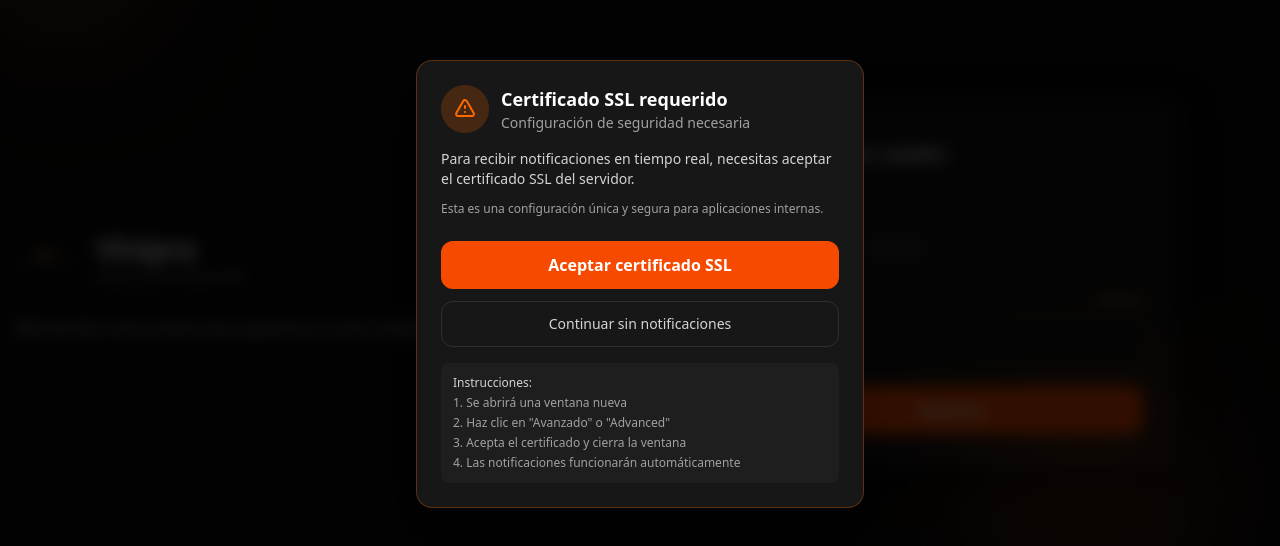
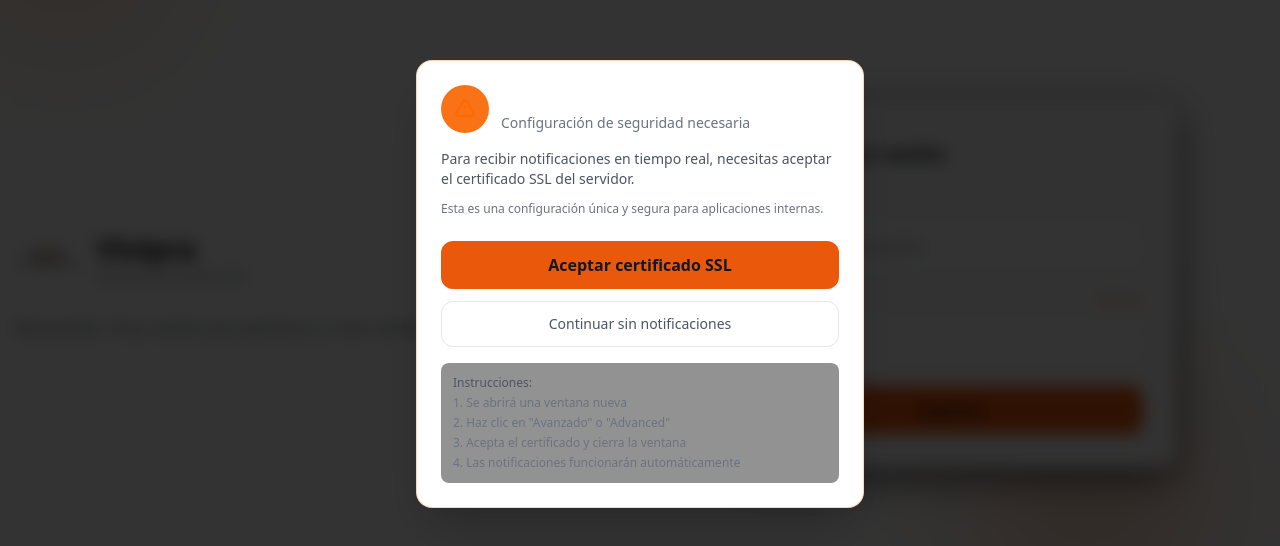
Before and after one commit to EmersonJimenezL/ticketsvvp, a React (Vite) app in the folder frontend/: page / in a window 1280 px wide. Shown: the part 116-662 px from the top of the page. Built offline with nearby package versions, Linux system fonts and the light colour scheme; no server answers.

Commit message:
Ajustes de diseño

```diff
--- a/frontend/src/components/AppHeader.tsx
+++ b/frontend/src/components/AppHeader.tsx
@@ -84,7 +84,7 @@ export default function AppHeader({
           <button
             type="button"
             onClick={handleLogout}
-            className="rounded-xl border border-red-500/30 bg-red-500/10 px-4 py-2 text-sm font-medium text-red-300 transition hover:bg-red-500/20 hover:border-red-500/50"
+            className="rounded-xl border border-red-500 bg-red-500 px-4 py-2 text-sm font-medium text-neutral-900 transition hover:bg-red-600"
           >
             Cerrar sesión
           </button>
--- a/frontend/src/features/gestion-activos/components/StatsView.tsx
+++ b/frontend/src/features/gestion-activos/components/StatsView.tsx
@@ -408,7 +408,7 @@ export function StatsView({ stats }: StatsViewProps) {
       </div>
 
       {/* Contenido visual de las métricas */}
-      <div className="space-y-6 bg-neutral-950 p-8">
+      <div className="space-y-6 bg-white p-8">
         {/* Encabezado del informe */}
         <div className="rounded-2xl border border-white/10 bg-white/5 p-8 backdrop-blur-md">
           <div className="flex items-center justify-between">
--- a/frontend/src/global.css
+++ b/frontend/src/global.css
@@ -1,4 +1,182 @@
 @import "tailwindcss";
+
+@layer base {
+  body {
+    @apply bg-white text-neutral-900;
+  }
+
+  input,
+  select,
+  textarea {
+    @apply text-neutral-900;
+    background-color: #ffffff !important;
+  }
+
+  ::placeholder {
+    color: #6b7280;
+  }
+}
+
+@layer utilities {
+  .bg-neutral-950 {
+    background-color: #ffffff !important;
+  }
+
+  .bg-neutral-900,
+  .bg-neutral-900\/70,
+  .bg-neutral-900\/60,
+  .bg-neutral-900\/50 {
+    background-color: #ffffff !important;
+  }
+
+  .bg-black {
+    background-color: #f3f4f6 !important;
+  }
+
+  .bg-white\/5 {
+    background-color: #f9fafb !important;
+  }
+
+  .bg-white\/10 {
+    background-color: #f3f4f6 !important;
+  }
+
+  .text-neutral-100,
+  .text-neutral-200 {
+    color: #111827 !important;
+  }
+
+  .text-neutral-300 {
+    color: #4b5563 !important;
+  }
+
+  .text-neutral-400 {
+    color: #6b7280 !important;
+  }
+
+  .border-white\/10 {
+    border-color: #e5e7eb !important;
+  }
+
+  .ring-white\/10 {
+    --tw-ring-color: rgba(0, 0, 0, 0.08) !important;
+  }
+
+  .hover\:bg-white\/10:hover {
+    background-color: #f3f4f6 !important;
+  }
+
+  .hover\:bg-white\/5:hover {
+    background-color: #f9fafb !important;
+  }
+
+  .border-orange-500\/50 {
+    border-color: #f97316 !important;
+  }
+
+  .border-orange-500 {
+    border-color: #f97316 !important;
+  }
+
+  .ring-orange-500 {
+    --tw-ring-color: rgba(249, 115, 22, 0.55) !important;
+  }
+
+  .bg-orange-400,
+  .bg-orange-500,
+  .bg-orange-600,
+  .bg-orange-700,
+  .bg-orange-400\/10,
+  .bg-orange-400\/20,
+  .bg-orange-400\/30,
+  .bg-orange-400\/40,
+  .bg-orange-400\/50,
+  .bg-orange-500\/10,
+  .bg-orange-500\/20,
+  .bg-orange-500\/30,
+  .bg-orange-500\/40,
+  .bg-orange-500\/50,
+  .bg-orange-600\/10,
+  .bg-orange-600\/20,
+  .bg-orange-600\/30,
+  .bg-orange-600\/40,
+  .bg-orange-600\/50,
+  .bg-orange-700\/10,
+  .bg-orange-700\/20,
+  .bg-orange-700\/30,
+  .bg-orange-700\/40,
+  .bg-orange-700\/50 {
+    color: #111827 !important;
+  }
+
+  .bg-orange-400,
+  .bg-orange-400\/10,
+  .bg-orange-400\/20,
+  .bg-orange-400\/30,
+  .bg-orange-400\/40,
+  .bg-orange-400\/50 {
+    background-color: #fb923c !important;
+  }
+
+  .bg-orange-500,
+  .bg-orange-500\/10,
+  .bg-orange-500\/20,
+  .bg-orange-500\/30,
+  .bg-orange-500\/40,
+  .bg-orange-500\/50 {
+    background-color: #f97316 !important;
+  }
+
+  .bg-orange-600,
+  .bg-orange-600\/10,
+  .bg-orange-600\/20,
+  .bg-orange-600\/30,
+  .bg-orange-600\/40,
+  .bg-orange-600\/50 {
+    background-color: #ea580c !important;
+  }
+
+  .bg-orange-700,
+  .bg-orange-700\/10,
+  .bg-orange-700\/20,
+  .bg-orange-700\/30,
+  .bg-orange-700\/40,
+  .bg-orange-700\/50 {
+    background-color: #c2410c !important;
+  }
+
+  .hover\:bg-orange-400\/10:hover,
+  .hover\:bg-orange-400\/20:hover,
+  .hover\:bg-orange-400\/30:hover,
+  .hover\:bg-orange-400\/40:hover,
+  .hover\:bg-orange-400\/50:hover {
+    background-color: #fb923c !important;
+  }
+
+  .hover\:bg-orange-500\/10:hover,
+  .hover\:bg-orange-500\/20:hover,
+  .hover\:bg-orange-500\/30:hover,
+  .hover\:bg-orange-500\/40:hover,
+  .hover\:bg-orange-500\/50:hover {
+    background-color: #f97316 !important;
+  }
+
+  .hover\:bg-orange-600\/10:hover,
+  .hover\:bg-orange-600\/20:hover,
+  .hover\:bg-orange-600\/30:hover,
+  .hover\:bg-orange-600\/40:hover,
+  .hover\:bg-orange-600\/50:hover {
+    background-color: #ea580c !important;
+  }
+
+  .hover\:bg-orange-700\/10:hover,
+  .hover\:bg-orange-700\/20:hover,
+  .hover\:bg-orange-700\/30:hover,
+  .hover\:bg-orange-700\/40:hover,
+  .hover\:bg-orange-700\/50:hover {
+    background-color: #c2410c !important;
+  }
+}
 
 @keyframes slide-in {
   from {
--- a/frontend/src/pages/Admin.tsx
+++ b/frontend/src/pages/Admin.tsx
@@ -1031,7 +1031,7 @@ export default function Admin() {
 
   if (loading && !items.length) {
     return (
-      <div className="min-h-screen bg-neutral-950 text-neutral-100 relative overflow-hidden px-4 py-10">
+      <div className="min-h-screen bg-white text-neutral-900 relative overflow-hidden px-4 py-10">
         <div className="pointer-events-none absolute inset-0 opacity-40">
           <div
             className="absolute -top-24 -left-24 h-80 w-80 rounded-full blur-3xl"
@@ -1082,7 +1082,7 @@ export default function Admin() {
   }
 
   return (
-    <div className="min-h-screen bg-neutral-950 text-neutral-100 relative overflow-hidden px-4 py-10">
+    <div className="min-h-screen bg-white text-neutral-900 relative overflow-hidden px-4 py-10">
       <div className="pointer-events-none absolute inset-0 opacity-40">
         <div
           className="absolute -top-24 -left-24 h-80 w-80 rounded-full blur-3xl"
--- a/frontend/src/pages/AdminHome.tsx
+++ b/frontend/src/pages/AdminHome.tsx
@@ -5,7 +5,7 @@ export default function AdminHome() {
   const navigate = useNavigate();
 
   return (
-    <div className="min-h-screen bg-neutral-950 text-neutral-100 relative overflow-hidden px-4 py-10">
+    <div className="min-h-screen bg-white text-neutral-900 relative overflow-hidden px-4 py-10">
       <div className="pointer-events-none absolute inset-0 opacity-40">
         <div
           className="absolute -top-24 -left-24 h-80 w-80 rounded-full blur-3xl"
--- a/frontend/src/pages/AdminTicketsHistorico.tsx
+++ b/frontend/src/pages/AdminTicketsHistorico.tsx
@@ -110,7 +110,7 @@ export default function AdminTicketsHistorico() {
   const isAppending = status === "appending";
 
   return (
-    <div className="min-h-screen bg-neutral-950 text-neutral-100 relative overflow-hidden px-4 py-10">
+    <div className="min-h-screen bg-white text-neutral-900 relative overflow-hidden px-4 py-10">
       <div className="pointer-events-none absolute inset-0 opacity-40">
         <div
           className="absolute -top-24 -left-24 h-80 w-80 rounded-full blur-3xl"
--- a/frontend/src/pages/GestionActivos.tsx
+++ b/frontend/src/pages/GestionActivos.tsx
@@ -109,7 +109,7 @@ export default function GestionInventario() {
   };
 
   return (
-    <div className="min-h-screen bg-neutral-950 text-neutral-100 relative overflow-hidden px-0 sm:px-1 lg:px-2 xl:px-3 2xl:px-4 py-6 sm:py-8 lg:py-10">
+    <div className="min-h-screen bg-white text-neutral-900 relative overflow-hidden px-0 sm:px-1 lg:px-2 xl:px-3 2xl:px-4 py-6 sm:py-8 lg:py-10">
       <div className="pointer-events-none absolute inset-0 opacity-40">
         <div
           className="absolute -top-24 -left-24 h-80 w-80 rounded-full blur-3xl"
--- a/frontend/src/pages/Login.tsx
+++ b/frontend/src/pages/Login.tsx
@@ -48,7 +48,7 @@ export default function Login() {
   }
 
   return (
-    <div className="min-h-screen bg-neutral-950 text-neutral-100 relative overflow-hidden">
+    <div className="min-h-screen bg-white text-neutral-900 relative overflow-hidden">
       {/* gradiente decorativo */}
       <div className="pointer-events-none absolute inset-0 opacity-40">
         <div
--- a/frontend/src/pages/Menu.tsx
+++ b/frontend/src/pages/Menu.tsx
@@ -24,7 +24,7 @@ export default function Menu() {
   }, [user, navigate]);
 
   return (
-    <div className="min-h-screen bg-neutral-950 text-neutral-100 relative overflow-hidden flex items-center justify-center">
+    <div className="min-h-screen bg-white text-neutral-900 relative overflow-hidden flex items-center justify-center">
       {/* Gradientes decorativos */}
       <div className="pointer-events-none absolute inset-0 opacity-40">
         <div
--- a/frontend/src/pages/MisTickets.tsx
+++ b/frontend/src/pages/MisTickets.tsx
@@ -339,7 +339,7 @@ export default function MisTickets() {
   );
 
   return (
-    <div className="min-h-screen bg-neutral-950 text-neutral-100 relative overflow-hidden px-4 py-10">
+    <div className="min-h-screen bg-white text-neutral-900 relative overflow-hidden px-4 py-10">
       <div className="pointer-events-none absolute inset-0 opacity-40">
         <div
           className="absolute -top-24 -left-24 h-80 w-80 rounded-full blur-3xl"
--- a/frontend/src/pages/Modelos.tsx
+++ b/frontend/src/pages/Modelos.tsx
@@ -128,7 +128,7 @@ export default function Modelos() {
   }
 
   return (
-    <div className="min-h-screen bg-neutral-950 text-neutral-100 relative overflow-hidden px-4 py-10">
+    <div className="min-h-screen bg-white text-neutral-900 relative overflow-hidden px-4 py-10">
       {/* fondos decorativos */}
       <div className="pointer-events-none absolute inset-0 opacity-40">
         <div
--- a/frontend/src/pages/NuevoTicket.tsx
+++ b/frontend/src/pages/NuevoTicket.tsx
@@ -222,7 +222,7 @@ export default function NuevoTicket() {
   }
 
   return (
-    <div className="min-h-screen bg-neutral-950 text-neutral-100 relative overflow-hidden flex items-center justify-center px-4 py-16 md:py-24">
+    <div className="min-h-screen bg-white text-neutral-900 relative overflow-hidden flex items-center justify-center px-4 py-16 md:py-24">
       {/* Fondos decorativos */}
       <div className="pointer-events-none absolute inset-0 opacity-40">
         <div
```
